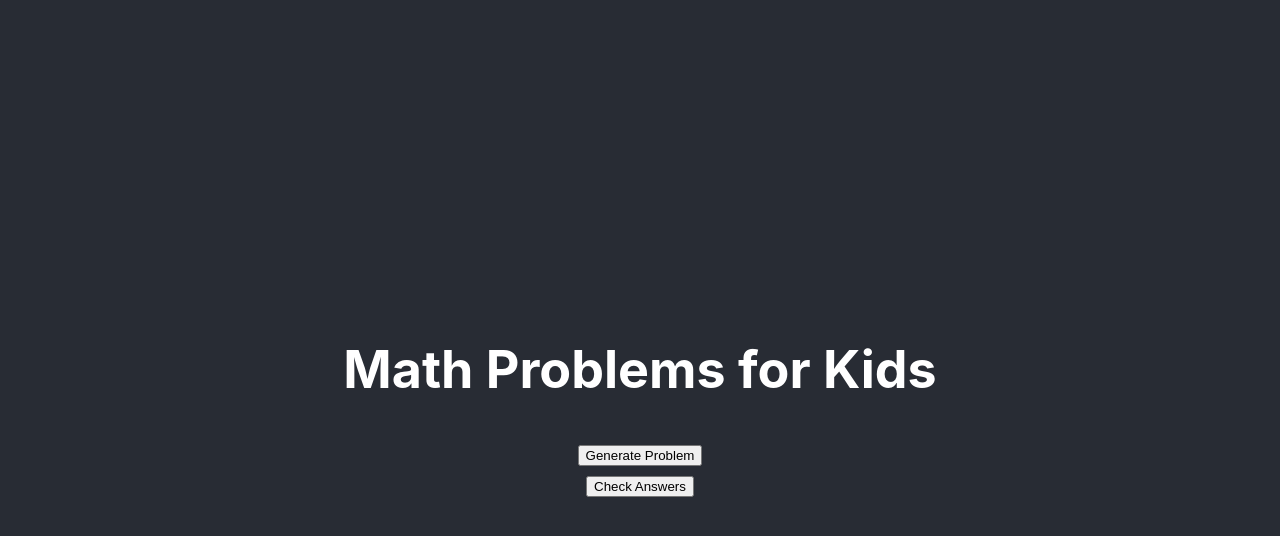
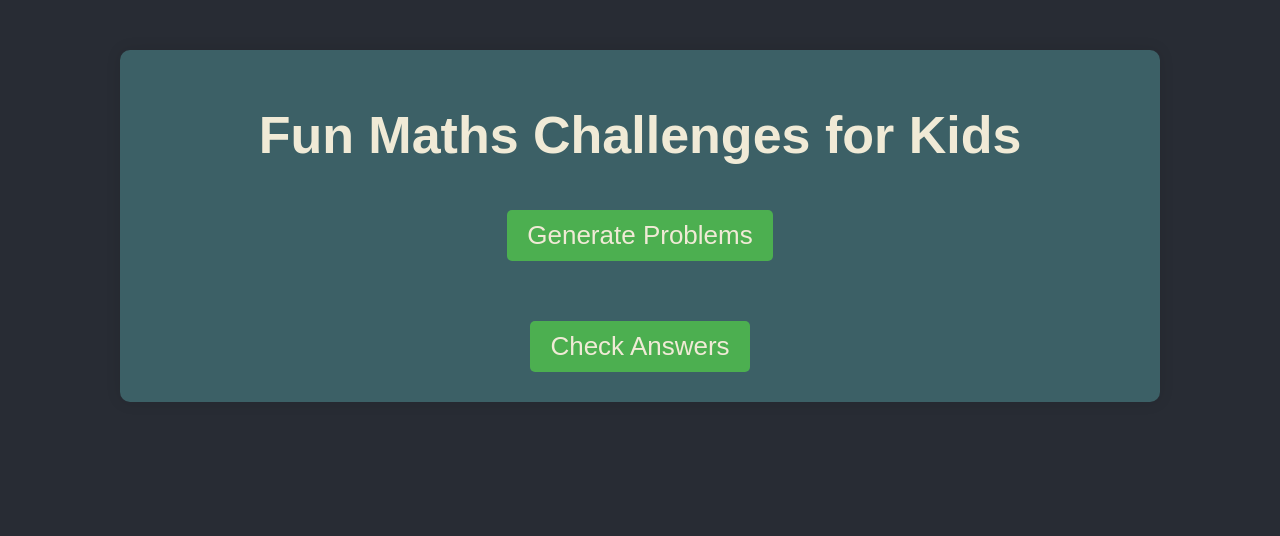
Before and after one commit to Briankipkemboi78/frontend, a React (Create React App) app: page / in a window 1280 px wide. Shown: the top 536 px of the page. Built offline with nearby package versions, Linux system fonts and the light colour scheme.

Commit message:
Finalizing on the application

```diff
--- /dev/null
+++ b/src/MathProblems.css
@@ -0,0 +1,97 @@
+body {
+    margin: 0;
+    padding: 0;
+    font-family: Arial, sans-serif;
+}
+
+.container {
+    display: flex;
+    flex-direction: column;
+    align-items: center;
+    background-color: #3c6066;
+    padding: 20px;
+    border-radius: 10px;
+    box-shadow: 0 0 15px rgba(0, 0, 0, 0.1);
+    width: 80%;
+    margin: auto;
+    margin-top: 50px;
+    max-width: 1000px; /* Ensure the container does not get too wide */
+}
+
+h1 {
+    font-size: 2em;
+    color: #f0ead6; /* Egg white color */
+}
+
+.generate-btn,
+.check-btn {
+    background-color: #4CAF50;
+    color: #f0ead6; /* Egg white color */
+    border: none;
+    padding: 10px 20px;
+    text-align: center;
+    text-decoration: none;
+    display: inline-block;
+    font-size: 1em;
+    margin: 10px;
+    cursor: pointer;
+    border-radius: 5px;
+    transition: background-color 0.3s;
+}
+
+.generate-btn:hover,
+.check-btn:hover {
+    background-color: #45a049;
+}
+
+.problems-container {
+    width: 100%;
+    display: grid;
+    grid-template-columns: 1fr 1fr;
+    gap: 10px;
+    margin: 20px 0;
+}
+
+.problem {
+    display: flex;
+    justify-content: space-between;
+    align-items: center;
+    margin-bottom: 10px;
+    color: #f0ead6; /* Egg white color */
+}
+
+.problem p {
+    margin: 0;
+}
+
+.answer-input {
+    width: 50px;
+    padding: 5px;
+    border-radius: 5px;
+    border: 1px solid #ccc;
+}
+
+.answer-input.incorrect {
+    border-color: red;
+    background-color: #ffcccc; /* Light red background for incorrect answers */
+}
+
+.score {
+    font-size: 1.5em;
+    color: #f0ead6; /* Egg white color */
+}
+
+@media (max-width: 768px) {
+    .problems-container {
+        grid-template-columns: 1fr; /* Single column for smaller screens */
+    }
+
+    .problem {
+        flex-direction: column;
+        align-items: flex-start;
+    }
+
+    .problem p, .problem input {
+        margin-bottom: 10px;
+    }
+}
--- a/src/MathProblems.js
+++ b/src/MathProblems.js
@@ -1,50 +1,62 @@
-import React, { useState, UseState } from 'react';
+import React, { useState } from 'react';
+import './MathProblems.css';
 
 const generateRandomNumber = (max) => Math.floor(Math.random() * max) + 1;
 
 const generateMathProblem = () => {
-    const operations = ['+', '-', '*' , '/'];
-    const num1 = generateRandomNumber(10);
-    const num2 = generateRandomNumber(10);
-    const operation = operations[Math.floor(Math.random() * operations.length)];
+    const operations = ['+', '-', '*', '/'];
+    let num1 = generateRandomNumber(10);
+    let num2 = generateRandomNumber(10);
+    let operation = operations[Math.floor(Math.random() * operations.length)];
+
+    // Ensure division problems do not return decimal points
+    if (operation === '/' && num1 % num2 !== 0) {
+        operation = operations[Math.floor(Math.random() * (operations.length - 1))];
+    }
+
+    // Ensure subtraction problems result in only positive answers
+    if (operation === '-' && num1 < num2) {
+        [num1, num2] = [num2, num1];
+    }
 
     const problem = `${num1} ${operation} ${num2}`;
 
     let answer;
     switch (operation) {
-        case '+' :
+        case '+':
             answer = num1 + num2;
             break;
-        case '-' :
+        case '-':
             answer = num1 - num2;
             break;
-        case '*' :
+        case '*':
             answer = num1 * num2;
             break;
-        case '/' :
-            answer = parseFloat((num1 / num2).toFixed(2));
+        case '/':
+            answer = num1 / num2;
             break;
         default:
             break;
     }
-    return { problem, answer}
+    return { problem, answer };
 };
 
 const MathProblems = () => {
     const [problems, setProblems] = useState([]);
-    const [useAnswers, setUserAnswers] = useState(Array(5).fill(''));
+    const [userAnswers, setUserAnswers] = useState(Array(10).fill(''));
     const [score, setScore] = useState(null);
-
+    const [incorrectIndices, setIncorrectIndices] = useState([]);
 
     const generateProblem = () => {
-        const newProblems = Array.from({length: 5 }, generateMathProblem);
+        const newProblems = Array.from({ length: 10 }, generateMathProblem);
         setProblems(newProblems);
         setUserAnswers(Array(5).fill(''));
         setScore(null);
+        setIncorrectIndices([]);
     };
 
     const handleChange = (index, value) => {
-        const newUserAnswers = [...useAnswers];
+        const newUserAnswers = [...userAnswers];
         newUserAnswers[index] = value;
         setUserAnswers(newUserAnswers);
     };
@@ -53,28 +65,32 @@ const MathProblems = () => {
         const correctAnswers = problems.map(problem => problem.answer);
         const userScore = userAnswers.reduce((score, answer, index) => {
             return score + (parseFloat(answer) === correctAnswers[index] ? 1 : 0);
-        }, 0)
+        }, 0);
         setScore(userScore);
+
+        const newIncorrectIndices = userAnswers.map((answer, index) => parseFloat(answer) !== correctAnswers[index] ? index : null).filter(index => index !== null);
+        setIncorrectIndices(newIncorrectIndices);
     };
 
     return (
-        <div>
-            <h1>Math Problems for Kids</h1>
-            <button onClick={generateProblem}>Generate Problem</button>
-            <div>
+        <div className="container">
+            <h1>Fun Maths Challenges for Kids</h1>
+            <button className="generate-btn" onClick={generateProblem}>Generate Problems</button>
+            <div className="problems-container">
                 {problems.map((problem, index) => (
-                    <div key={index}>
-                        <p>{problem.problem}</p>
+                    <div key={index} className="problem">
+                        <p>{problem.problem} =</p>
                         <input
-                          type='text'
-                          value={userAnswers[index]}
-                          onChange={(e) => handleChange(index, e.target.value)}
+                            type="text"
+                            value={userAnswers[index]}
+                            onChange={(e) => handleChange(index, e.target.value)}
+                            className={`answer-input ${incorrectIndices.includes(index) ? 'incorrect' : ''}`}
                         />
                     </div>
                 ))}
             </div>
-            <button onClick={checkAnswers}>Check Answers</button>
-            {score !== null && <p>Your score is: {score}/5</p>}
+            <button className="check-btn" onClick={checkAnswers}>Check Answers</button>
+            {score !== null && <p className="score">Your score is: {score}/10</p>}
         </div>
     );
 };
```
